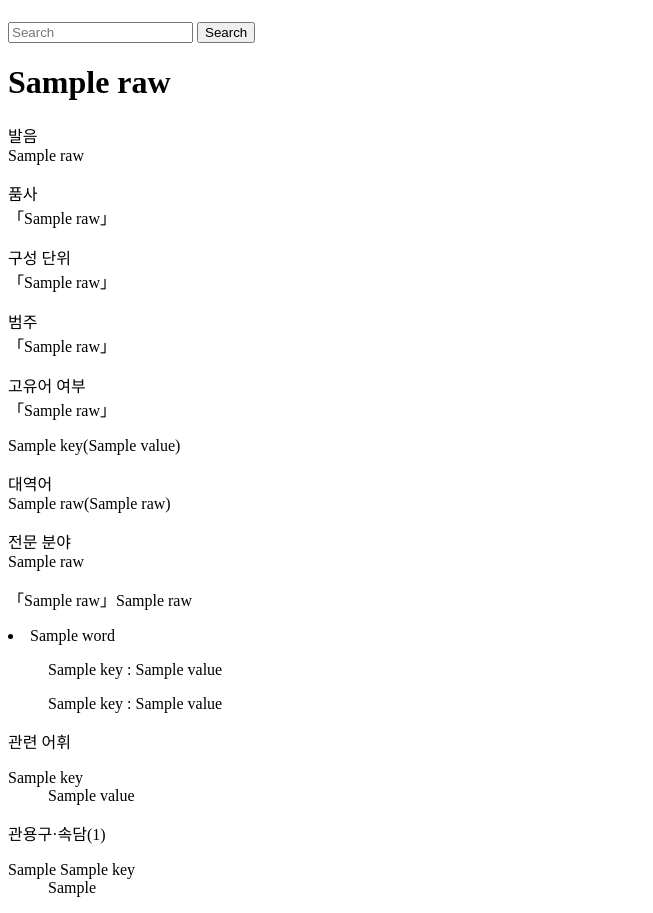
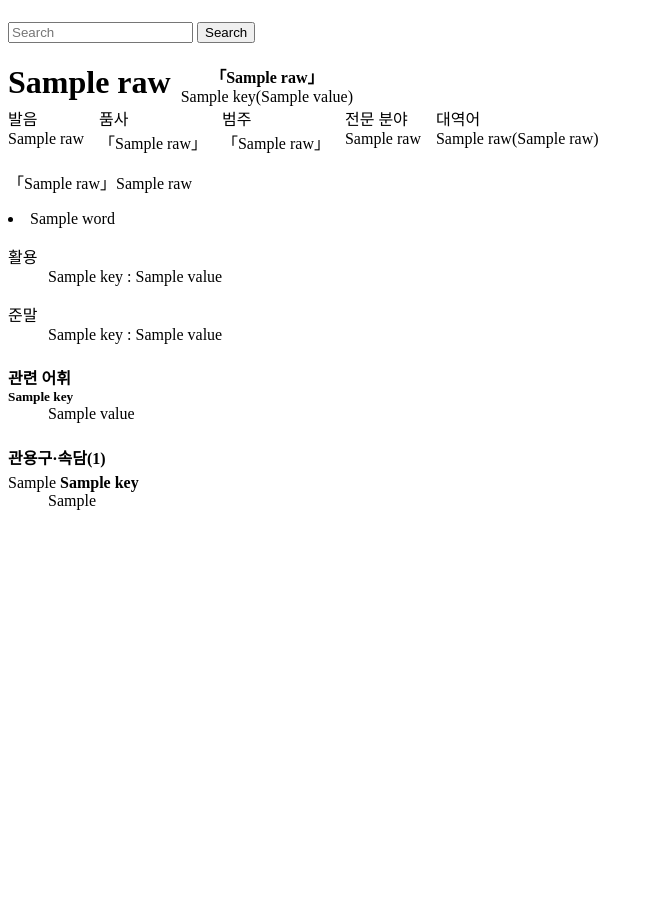
Before and after one commit to sinheeseung/IIRTECH, a Django app: template dictionary/dict/templates/dict/item.html in a window 1280 px wide. Shown: the part 58-971 px from the top of the page, without its empty margins (0-653 px from the left). After the commit the page ends 568 px from the top, so only its background shows below. Run offline with Django 4.2, Linux system fonts and the light colour scheme; the template is opened without the code that fills it: most values are stand-ins (such as "Sample title", 1, 10 or a date in 2020).

Commit message:
UI 수정

```diff
--- a/dictionary/dict/templates/dict/item.html
+++ b/dictionary/dict/templates/dict/item.html
@@ -13,64 +13,57 @@
         <!-- 표제어 -->
 
         <!-- 품사/문형 -->
+        <div class = 'container' style = 'display: flex'>
+                <body link = "0000ff" vlink="0000ff">
+                        <h1 style = 'margin-right: 10px; margin-bottom: 0'>{{result.word.raw}}</h1>
+                </body>
 
-        <div class="group" id="word_hearder_dt">
+                <div class = 'container'>
+                    <h4 style = 'margin-top: 5; margin-bottom: 0; text-align : center'>「{{result.word_type.raw}}」</h4>
+                    <div style='display: flex'>
+                        {% for key,value in language.items %}
+                            {% if key != '/' %}
+                                <p style="margin:0">{{key}}({{value}})  </p>
+                            {% endif %}
+                        {% endfor %}
+                    </div>
+                </div>
+        </div>
 
-            <h1>{{result.word.raw}}</h1>
 
-            <div id="chi_tooltip_layer" class="chi_tooltip chi_info" style="display:none"></div>
-
-        </div>
-        <span class="floatR mt2"></span>
-        <div class="word_head_txt">
+        <div class = 'container' style = 'display: flex'>
             <!-- 발음 -->
             {% if result.pronunciation.raw != None %}
-                <dl>
+                <div style = 'margin-right: 15px'>
                     <dt>발음</dt>
                     <dt><span class="search_sub">{{result.pronunciation.raw}}</span></dt>
-                </dl>
+                </div>
             {% endif %}
             <!-- 활용 -->
-
-            <dl>
+            <div style = 'margin-right: 15px'>
                 <dt>품사</dt>
                 <dt><span class="word_att_type1">「{{result.pos.raw}}」 </span></dt>
-            </dl>
+            </div>
 
-            <dl>
-                <dt>구성 단위</dt>
-                <dt><span class="word_att_type1">「{{result.word_unit.raw}}」 </span></dt>
-            </dl>
-            <dl>
+            <div style = 'margin-right: 15px'>
                 <dt>범주</dt>
                 <dt><span class="word_att_type1">「{{result.type.raw}}」 </span></dt>
-            </dl>
-            <dl>
-                <dt>고유어 여부</dt>
-                <dt><span class="word_att_type1">「{{result.word_type.raw}}」 </span></dt>
-            </dl>
-            {% for key,value in language.items %}
-                {% if key != '/' %}
-                    <dl>
-                        <dt>{{key}}({{value}})</dt>
-                    </dl>
-                {% endif %}
-            {% endfor %}
+            </div>
+
+            {% if result.cat.raw != None %}
+                <div style = 'margin-right: 15px'>
+                    <dt>전문 분야</dt>
+                    <dt><span class="word_att_type1">{{result.cat.raw}}</span></dt>
+                </div>
+            {% endif %}
+
             {% if result.translation.raw != None %}
-                <dl>
+                <div style = 'margin-right: 15px'>
                     <dt>대역어</dt>
                     <dt><span class="word_att_type1">{{result.translation.raw}}({{result.translation_language.raw}}) </span></dt>
-                </dl>
+                </div>
             {% endif %}
-            <!-- 분류/분야 -->
 
-            <!-- 전문 분야 -->
-            {% if result.cat.raw != None %}
-            <dl>
-                <dt>전문 분야</dt>
-                <dt><span class="word_att_type1">{{result.cat.raw}}</span></dt>
-            </dl>
-            {% endif %}
         </div>
 
         <!-- 기본목록 start -->
@@ -83,7 +76,7 @@
                 </dt>
             </dl>
             <!-- 용례 -->
-            {% if example != None %}
+            {% if example %}
                 <dl class="cont_01 mt20">
                     <!-- 용례 - 기본 -->
                     {% for word in example %}
@@ -95,9 +88,9 @@
             {% endif %}
 
             <!-- 활용 -->
-            {% if conjugation != None %}
+            {% if conjugation %}
                 <dl class="cont_01 mt20">
-                    <!-- 용례 - 기본 -->
+                    <dt>활용</dt>
                     {% for key, value in conjugation.items %}
                         <dd class="exmpleConts">
                             {{key}} : {{value}}
@@ -107,9 +100,9 @@
             {% endif %}
 
             <!-- 준말 -->
-            {% if abbreviation != None %}
+            {% if abbreviation %}
                 <dl class="cont_01 mt20">
-                    <!-- 용례 - 기본 -->
+                    <dt>준말</dt>
                     {% for key, value in abbreviation.items %}
                         <dd class="exmpleConts">
                             {{key}} : {{value}}
@@ -118,37 +111,38 @@
                 </dl>
             {% endif %}
 
+
         </div>
         <!--// 기본목록 end -->
 
         <!-- 관련 어휘 -->
+        {% if relation %}
         <div class="search_view_list group">
-            <p class="tit">관련 어휘</p>
+            <h4 class="tit" style="margin-bottom: 0">관련 어휘</h4>
             <div class="search_meaning ">
                 {% for key, value in relation.items %}
-                    <dl>
-                        <dt>{{key}}</dt>
+                    <dl style="margin: 0">
+                        <h5 style="margin: 0">{{key}}</h5>
                         <dd>{{value}}</dd>
                     </dl>
                 {% endfor %}
             </div>
         </div>
-
+        {% endif %}
         <!-- 대역어 -->
-
     </div>
 
 
     <!-- 관용구, 속담 -->
-
+    {% if proverb  %}
     <div class="search_view_list">
-        <p class="tit">관용구·속담<span class="rel_dis14 ml5">({{proverb|length}})</span></p>
+        <h4 class="tit" style="margin-bottom: 0">관용구·속담(<strong>{{proverb|length}}</strong>)</h4>
         <div class="search_proverb ">
             {% for key, value in proverb.items %}
                 {% for key2, value2 in value.items %}
-                    <dl>
+                    <dl style="margin-top: 5px">
                         <dt>
-                            <span class="proverb_type01 mr15">{{value2}}  </span><a>  {{key}}</a>
+                            <span class="proverb_type01 mr15">{{value2}}  </span><strong>  {{key}}</strong>
                         </dt>
                         <dd>{{key2}}
                             <ul class="dot"></ul>
@@ -157,9 +151,8 @@
                 {% endfor %}
             {% endfor %}
         </div>
-
     </div>
-
+    {% endif %}
 </div>
 
 {% endblock %}
```
